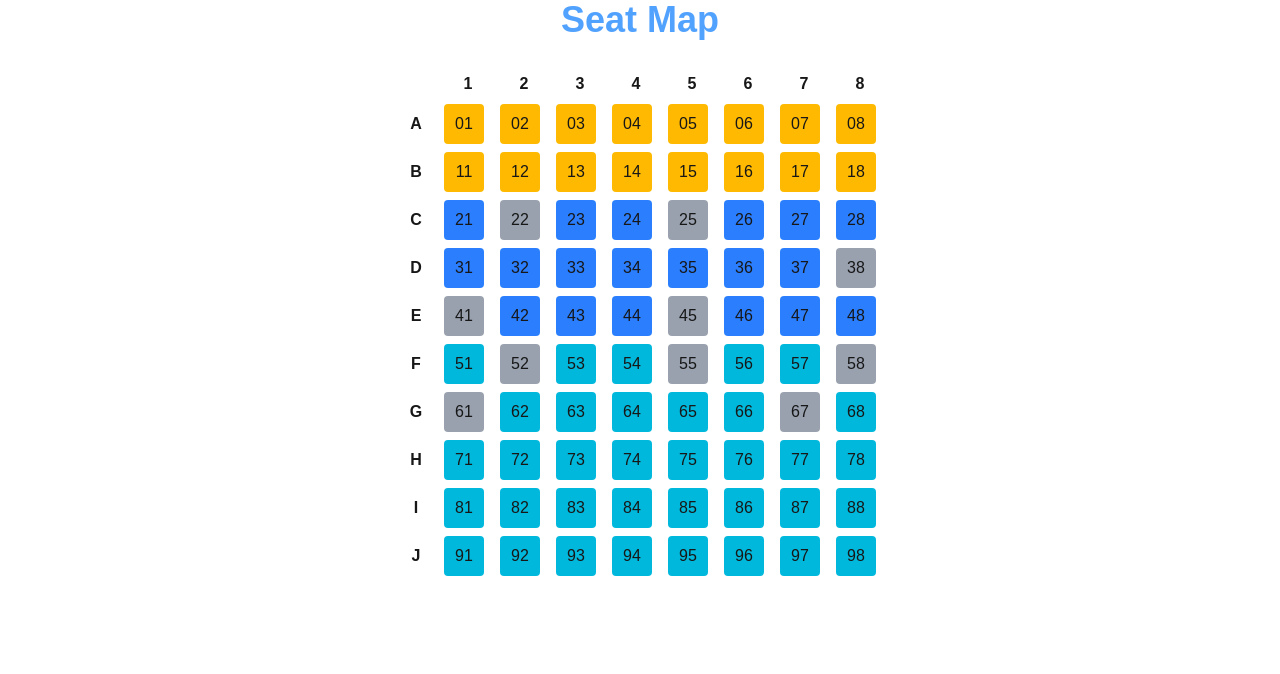
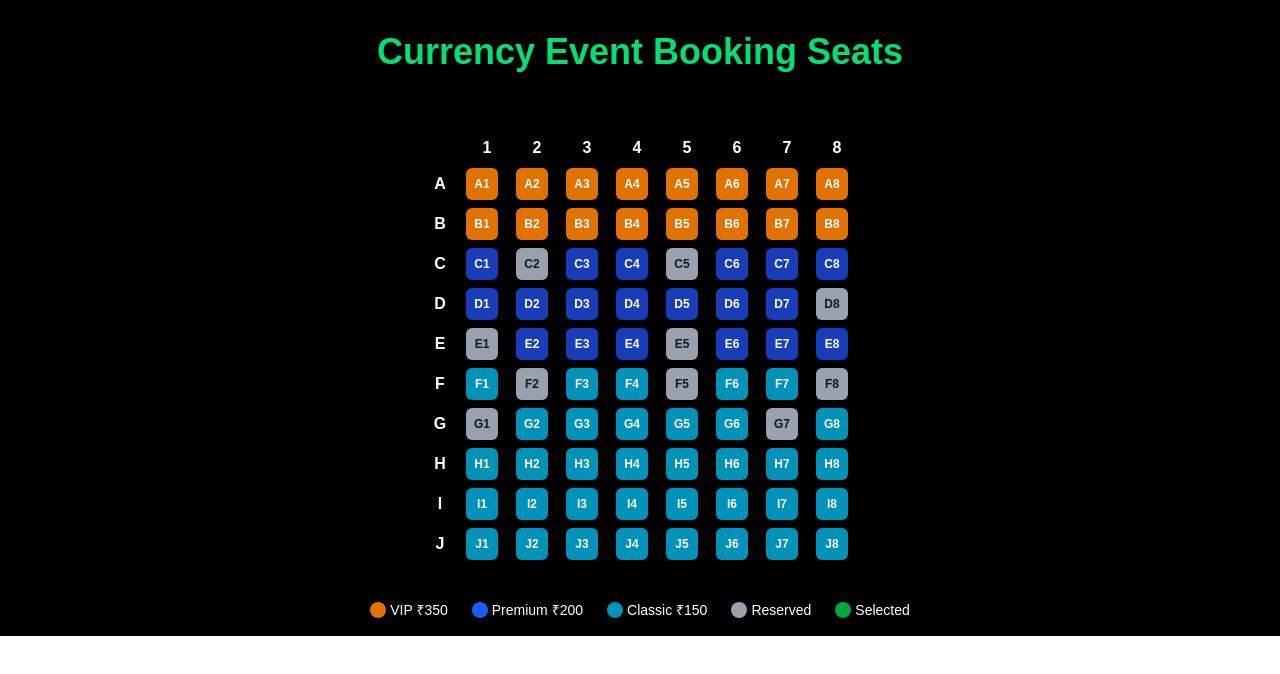
Before and after one commit to madhuiitb/high-concurrency-seat-booking, a Next.js app: page /seat-map in a window 1280 px wide. Shown: the top 674 px of the page. Built offline with nearby package versions, Linux system fonts and the light colour scheme.

Commit message:
Clean view grid with summary sections and checkout pages

```diff
--- a/src/app/checkout/page.tsx
+++ b/src/app/checkout/page.tsx
@@ -1,10 +1,29 @@
+'use client'
+
+import { useSeatState } from "@/state/useSeatState";
+import { fetchSeats } from "@/services/api/fetchSeats";
+import { useQuery } from "@tanstack/react-query";
+import { redirect } from "next/navigation";
+import useSelectedSeats from "@/hooks/useSelectedSeats";
+import SeatSelectionSummary from "@/components/SeatGrid/SeatSelectionSummary";
+
 export default function Checkout() {
-    return <div>Checkout
+    const { selectedSeats} = useSelectedSeats();
 
-        <ul>
-            <li>Final resevation confirmation</li>
-            <li>Price summary</li>
-            <li>Selected seats preview</li>
-        </ul>
+    if (!selectedSeats) {
+        redirect('/seat-map')
+    }
+
+  return (
+    <div className="flex flex-col items-center bg-black w-full  mx-auto p-6">
+      <h1 className="text-indigo-200 text-2xl font-bold mb-4">
+        Final Reservation Confirmation
+      </h1>
+          <SeatSelectionSummary />
+      {/* Confirm button */}
+      <button className="mt-6 w-full bg-green-600 hover:bg-green-700 text-white font-bold py-2 rounded-md">
+        Confirm Booking
+      </button>
     </div>
+  );
 }
--- a/src/app/layout.tsx
+++ b/src/app/layout.tsx
@@ -13,7 +13,7 @@ export default function RootLayout({
     <html
       lang="en"
     >
-      <body className="min-h-full flex flex-col">
+      <body className="bg-black h-full flex flex-col">
         <QueryProvider>
           <SeatProvider>
             {children}
--- a/src/app/seat-map/page.tsx
+++ b/src/app/seat-map/page.tsx
@@ -3,8 +3,10 @@ import SeatGrid from "@/components/SeatGrid/SeatGrid";
 
 export default function SeatMap(){
     return (
-      <div className="flex flex-col gap-8">
-        <div className="flex justify-center gap-8 text-4xl bt-8 font-extrabold text-blue-400"> Seat Map</div>
+      <div className="bg-black flex flex-col gap-8">
+        <h1 className="text-green-400 flex items-center justify-center text-4xl bt-8 font-extrabold  m-8">
+          Currency Event Booking Seats
+        </h1>
         <SeatGrid />
       </div>
     );
--- a/src/components/SeatGrid/SeatCell.tsx
+++ b/src/components/SeatGrid/SeatCell.tsx
@@ -17,36 +17,40 @@ export default function SeatCell({ seat }: SeatProps) {
             type: isSelected ? "DESELECT_SEAT" : "SELECT_SEAT",
             payload:seat.id
         })
-    }
+  }
 
-    function getColor() {
+  const tierColorMap = {
+    VIP: "bg-amber-600 text-white",
+    PREMIUM: "bg-blue-800 text-white",
+    CLASSIC: "bg-cyan-600 text-white",
+  };
+
+    function getSeatStyle() {
       if (isReserved) {
-          return "bg-gray-400 cursor-not-allowed"
+        return "bg-gray-400 cursor-not-allowed";
       }
       if (isSelected) {
-        return "bg-green-500";
+        return "bg-green-600 text-white ring-2 ring-green-300 animate-seatPulse";
       }
-      if (seat.tier === "VIP") {
-        return "bg-amber-400";
-      }
-       if (seat.tier === "PREMIUM") {
-         return "bg-blue-500";
-       }
-       if (seat.tier === "CLASSIC") {
-         return "bg-cyan-500";
-       }
-
-      return "bg-gray-200";
+      return tierColorMap[seat.tier];
     }
 
     return (
       <button
+        title={`Seat ${seat.id}.₹${seat.price}`}
         onClick={handleClick}
-        disabled={seat.status !== "available"}
-        className={`w-10 h-10 rounded ${getColor()}`}
-        >
-        {seat.row}
-        {seat.column}
+        disabled={isReserved}
+        aria-label={`Seat ${seat.id}`}
+        className={`
+          flex flex-col items-center justify-center
+          w-8 h-8 rounded-md
+          transition-all duration-200 ease-out
+          hover:scale-110
+          active:scale-95
+          ${getSeatStyle()}
+          `}
+      >
+        <span className="text-[12px] font-bold leading-none">{seat.id}</span>
       </button>
     );
 }
--- a/src/components/SeatGrid/SeatGrid.tsx
+++ b/src/components/SeatGrid/SeatGrid.tsx
@@ -10,6 +10,11 @@ import { Fragment, useEffect } from "react"
 import { useSeatState } from "@/state/useSeatState"
 import { toast } from "sonner"
 import SeatCell from "./SeatCell"
+import SeatLegend from "./SeatLegend"
+import SeatSelectionSummary from "./SeatSelectionSummary"
+import { Router } from "next/router"
+import { useRouter } from "next/navigation"
+import useSelectedSeats from "@/hooks/useSelectedSeats"
 
 
 export default function SeatGrid() {
@@ -19,6 +24,10 @@ export default function SeatGrid() {
         queryFn: fetchSeats,
         refetchInterval:5000,
     })
+
+  const { selectedSeats } = useSelectedSeats()
+
+  const router = useRouter();
 
     useEffect(() => {
         if (!seats) {
@@ -48,33 +57,36 @@ export default function SeatGrid() {
   const groupedSeats = groupSeatsByRow(seats ?? []);
   const columnNumbers = groupedSeats.at(0)?.seats.map((seat) => seat.column) ?? [];
 
-  const gridTemplate = `40px repeat(${columnNumbers.length}, 48px)`;
+  const gridTemplate = `36px repeat(${columnNumbers.length}, 42px)`;
 
+  const hasSelection = selectedSeats.length>0;
   return (
+    <div className="flex flex-col items-center gap-6">
+      <div className="flex gap-8 items-center">
         <div
           className="grid gap-2"
           style={{
             gridTemplateColumns: gridTemplate,
-        justifyContent: "center",
           }}
         >
           {/* spacer */}
           <div />
 
-      {/* column numbers */}
           {columnNumbers.map((col) => (
-        <div key={col} className="text-center font-semibold">
+            <div key={col} className="text-center font-semibold text-white">
               {col}
             </div>
           ))}
 
-      {/* rows */}
           {groupedSeats.map((group) => {
             const rowLabel = String.fromCharCode(65 + Number(group.row));
             return (
               <Fragment key={group.row}>
                 {/** Row Label */}
-            <div key={group.row} className="mt-2 text-center font-semibold">
+                <div
+                  key={group.row}
+                  className="flex items-center justify-center font-semibold text-white"
+                >
                   {rowLabel}
                 </div>
 
@@ -84,7 +96,17 @@ export default function SeatGrid() {
               </Fragment>
             );
           })}
-
+        </div>
+        {hasSelection && <SeatSelectionSummary />}
+      </div>
+      <SeatLegend />
+      {hasSelection &&
+        <button
+          onClick={() => router.push("/checkout")}
+          className="m-4 bg-red-500 hover:bg-red-600 text-white font-bold px-4 py-2 rounded-md w-full"
+        >
+          Proceed to checkout
+        </button>}
     </div>
   );
 }
--- /dev/null
+++ b/src/components/SeatGrid/SeatLegend.tsx
@@ -0,0 +1,27 @@
+
+export default function SeatLegend() {
+    return (
+      <div className="flex justify-center gap-6 text-sm m-4 text-white">
+        <div className="flex items-center gap-1">
+          <div className="w-4 h-4 bg-amber-600 rounded-lg" />
+          VIP ₹350
+        </div>
+        <div className="flex items-center gap-1">
+          <div className="w-4 h-4 bg-blue-600 rounded-lg" />
+          Premium ₹200
+        </div>
+        <div className="flex items-center gap-1">
+          <div className="w-4 h-4 bg-cyan-600 rounded-lg" />
+          Classic ₹150
+        </div>
+        <div className="flex items-center gap-1">
+          <div className="w-4 h-4 bg-gray-400 rounded-lg" />
+          Reserved
+        </div>
+        <div className="flex items-center gap-1">
+          <div className="w-4 h-4 bg-green-600 rounded-lg" />
+          Selected
+        </div>
+      </div>
+    );
+}
--- /dev/null
+++ b/src/components/SeatGrid/SeatSelectionSummary.tsx
@@ -0,0 +1,39 @@
+import useSelectedSeats from "@/hooks/useSelectedSeats";
+
+export default function SeatSelectionSummary(){
+
+    const { selectedSeats, totalPrice,groupByTier } = useSelectedSeats();
+
+    if (!selectedSeats.length) {
+        return null;
+    }
+
+    console.log("Selected seats", selectedSeats);
+
+    return (
+      <div className="flex flex-col gap-6 p-5 rounded-xl shadow-md flex-1 max-w-sm border-2 border-lime-500 min-w-64">
+        <h2 className="font-semibold text-lg mb-2 text-white">
+          Selected Seats
+        </h2>
+        {Object.entries(groupByTier).map(([tier, tierSeats]) => (
+          <div key={tier}>
+            <div className="text-sm font-semibold mb-1 text-amber-100">
+              {tier} ({tierSeats.length})
+            </div>
+            <div className="flex flex-wrap gap-2 mb-3">
+              {tierSeats.map((seat) => (
+                <span
+                  key={seat.id}
+                  className="px-2 py-1 text-sm bg-gray-500 rounded-md text-white"
+                >
+                  {seat.id}
+                </span>
+              ))}
+            </div>
+          </div>
+        ))}
+
+        <div className="font-semibold text-amber-400">Total: ₹{totalPrice}</div>
+      </div>
+    );
+}
--- /dev/null
+++ b/src/hooks/useSelectedSeats.ts
@@ -0,0 +1,34 @@
+import { fetchSeats } from "@/services/api/fetchSeats";
+import { useSeatState } from "@/state/useSeatState";
+import { Seat } from "@/types/seat";
+import { useQuery } from "@tanstack/react-query";
+
+
+export default function useSelectedSeats() {
+    const { state } = useSeatState();
+
+    const { data: seats } = useQuery({
+        queryKey: ["seats"],
+        queryFn: fetchSeats,
+    });
+
+    const selectedSeats = seats?.filter((seat) => state.selectedSeats.includes(seat.id)) ?? [];
+
+    const groupByTier = selectedSeats.reduce((acc, seat) => {
+        if (!acc[seat.tier]) {
+            acc[seat.tier] = []
+        }
+        acc[seat.tier].push(seat);
+        return acc;
+    }, {} as Record<string, Seat[]>);
+
+    const totalPrice = selectedSeats.reduce((sum, seat) => sum + seat.price, 0);
+
+    return {
+        seats,
+        selectedSeats,
+        groupByTier,
+        totalPrice
+    }
+
+}
--- /dev/null
+++ b/tailwind.config.ts
@@ -0,0 +1,27 @@
+import type { Config } from "tailwindcss";
+
+const config: Config = {
+  content: ["./src/**/*.{js,ts,jsx,tsx}"],
+  theme: {
+    extend: {
+      keyframes: {
+        seatPulse: {
+          "0%, 100%": {
+            transform: "scale(1)",
+            boxShadow: "0 0 0 0 rgba(34,197,94,0.6)",
+          },
+          "50%": {
+            transform: "scale(1.08)",
+            boxShadow: "0 0 0 6px rgba(34,197,94,0)",
+          },
+        },
+      },
+      animation: {
+        seatPulse: "seatPulse 1s ease-in-out infinite",
+      },
+    },
+  },
+  plugins: [],
+};
+
+export default config;
```
Lines whose indentation alone changed are shown as unchanged.
